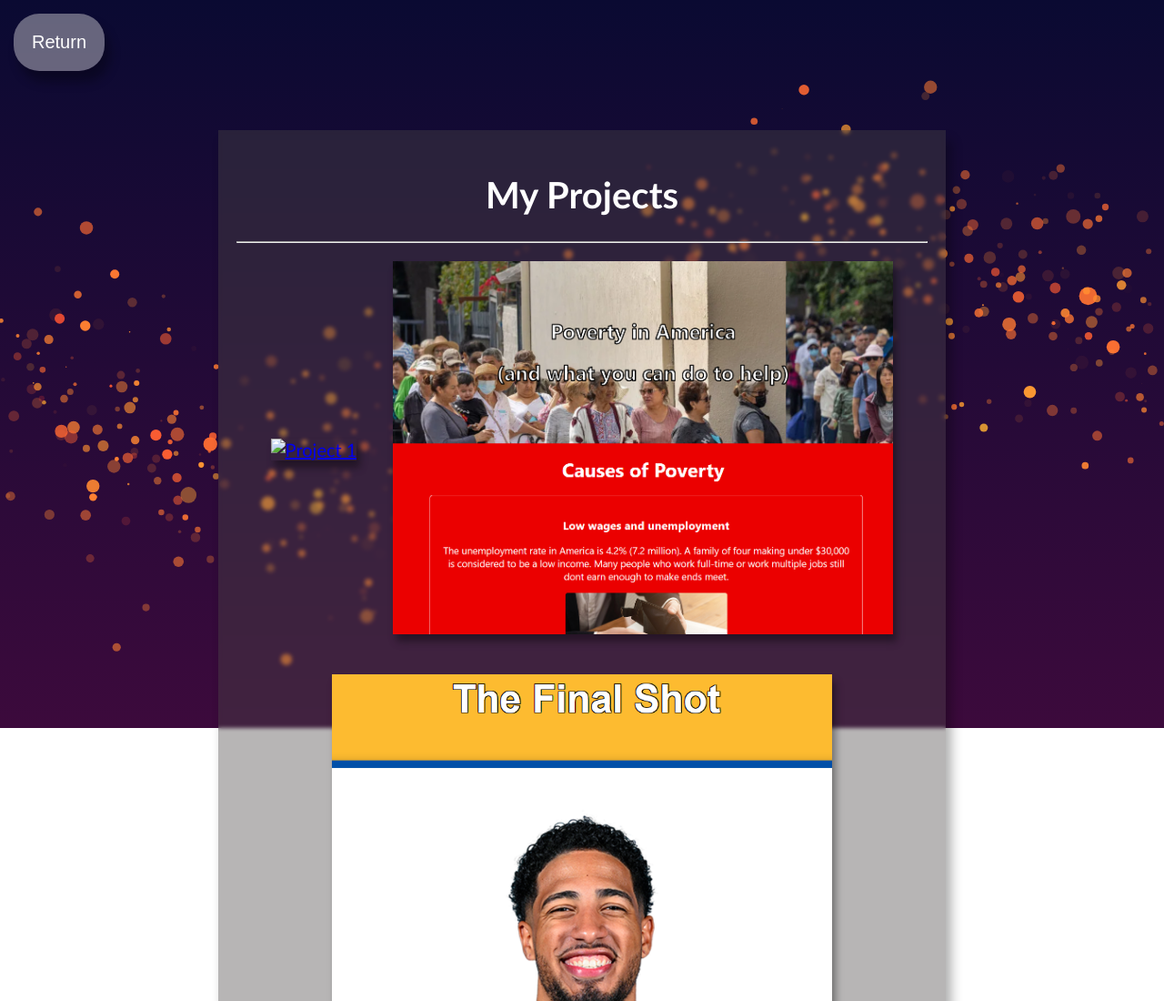
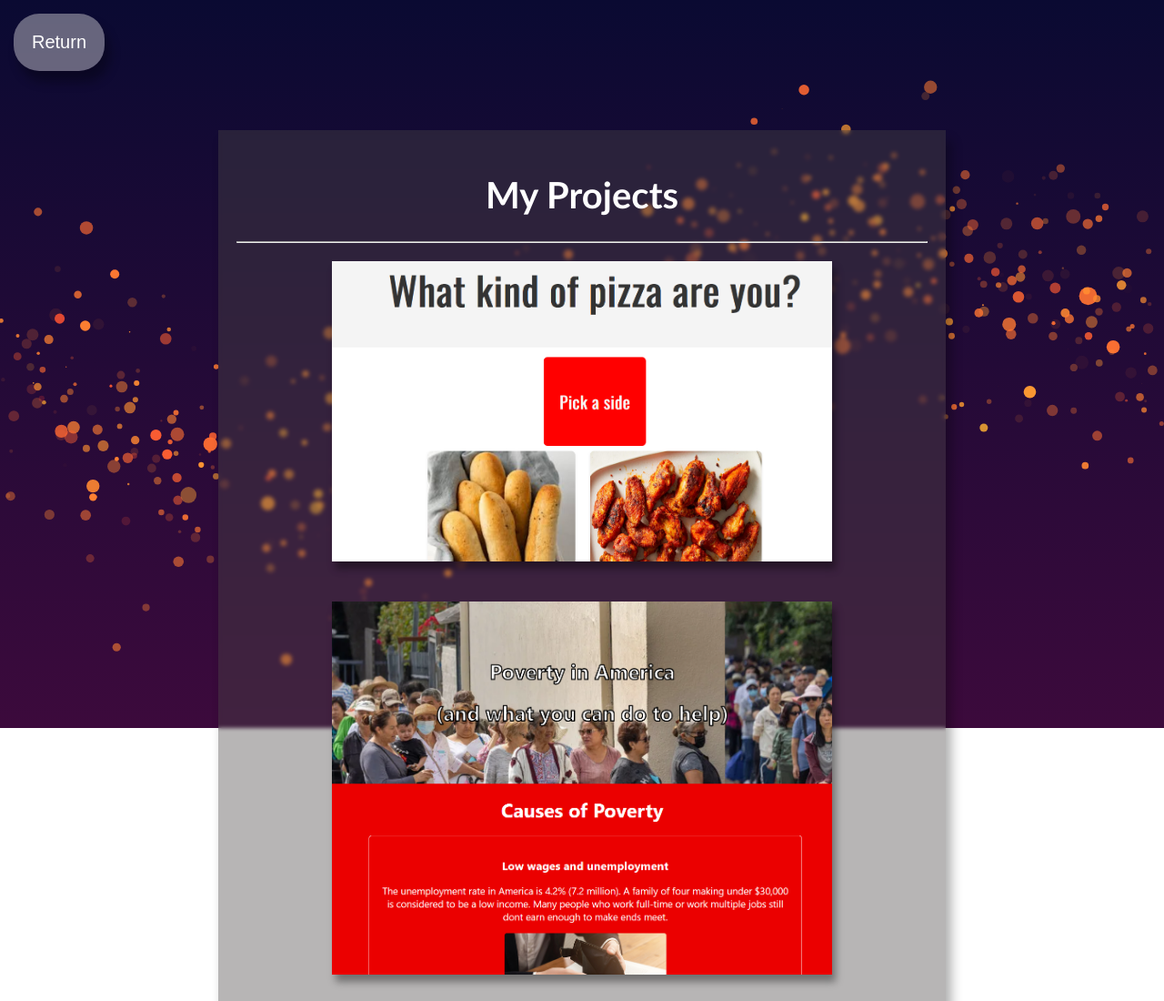
Before and after one commit to SethL331/Portfolio-Project, a plain HTML site: page Projects.html in a window 1280 px wide. Shown: the top 1100 px of the page at 91% size. Drawn offline with Linux system fonts and the light colour scheme.

Commit message:
Images fix pt. 2

```diff
--- a/Projects.html
+++ b/Projects.html
@@ -19,7 +19,7 @@
             <div class="image-pair">
                 <div class="image-hover">
                     <a href="https://sethl331.github.io/Buzzfeed-quiz/">
-                    <img src="Projects/Screenshot_2025-06-22_22811.png" alt="Project 1">
+                    <img src="Projects\Screenshot_2025-06-22 _22811.png" alt="Project 1">
                     </a>
                     <div class="hover-text">Buzzfeed like pizza quiz</div>
                 </div>
```
